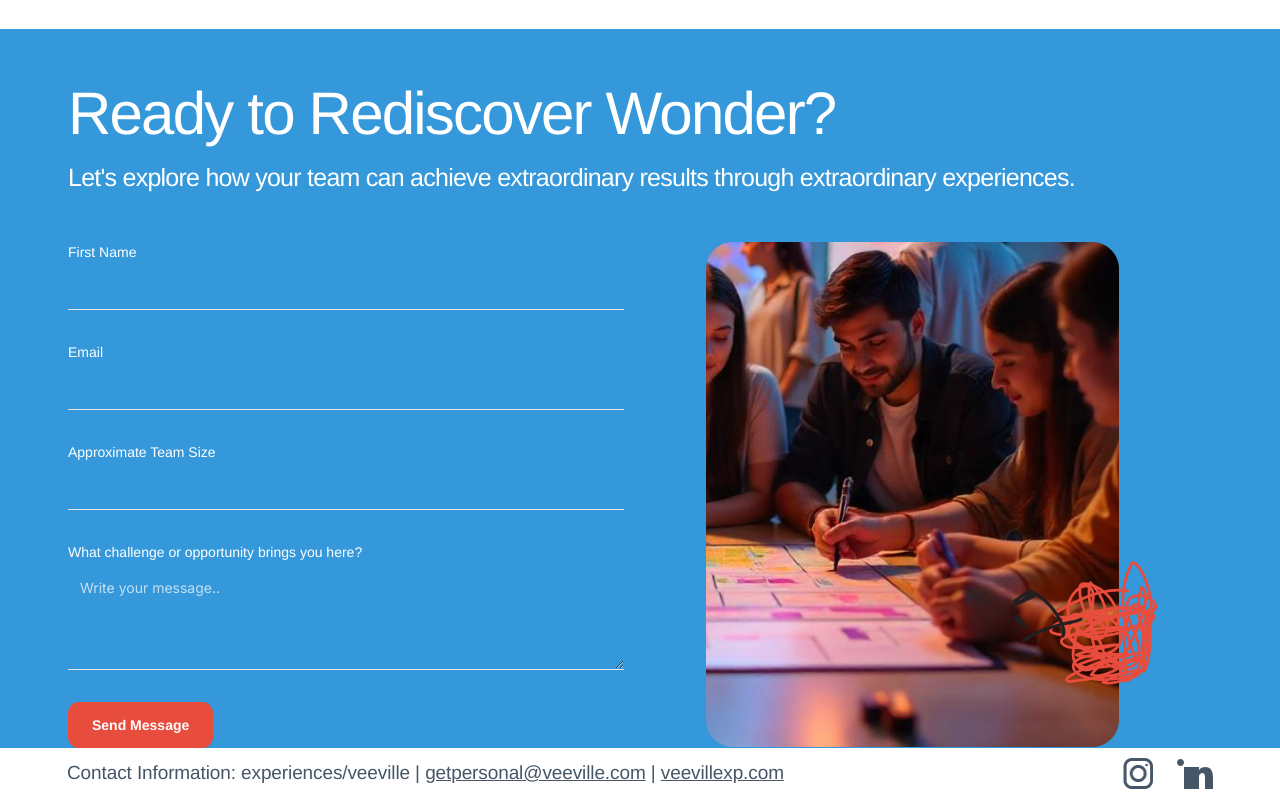
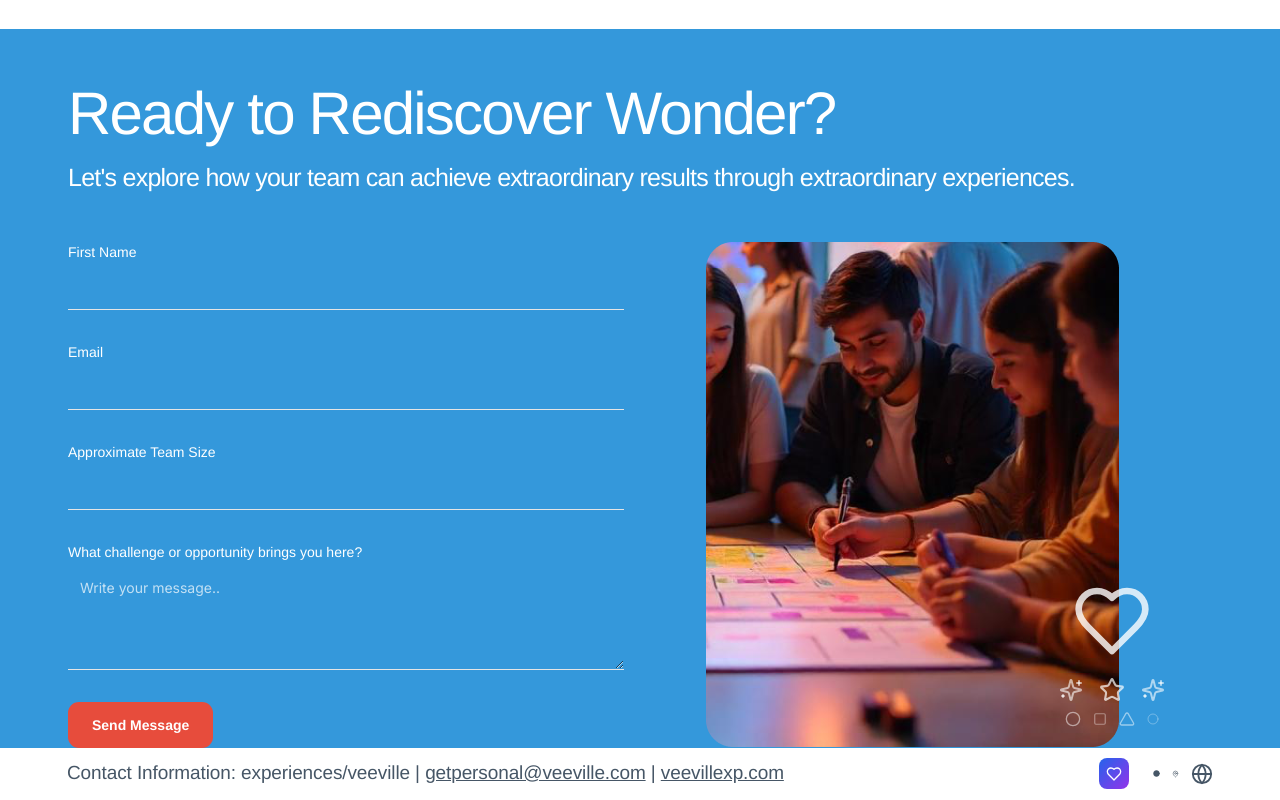
Before and after one commit to HemanthKumar-veeville/veeville-exp, a Next.js app: page / in a window 1280 px wide. Shown: the part 4005-4805 px from the top of the page. Built offline with nearby package versions, Linux system fonts and the light colour scheme.

Commit message:
Replace Footer Images with Lucide React Icons

```diff
--- a/app/page.tsx
+++ b/app/page.tsx
@@ -16,6 +16,15 @@ import {
   Users,
   Zap,
   Shield,
+  Mail,
+  Phone,
+  MapPin,
+  Globe,
+  Heart,
+  Sparkles,
+  Circle,
+  Square,
+  Triangle,
 } from "lucide-react";
 import Link from "next/link";
 import { Input } from "@/components/ui/input";
@@ -645,37 +654,33 @@ const ContactFormSection = () => (
             src="/img/mask-group.png"
           />
 
-          {/* Decorative elements - simplified for mobile */}
-          <div className="absolute w-[150px] sm:w-[175px] lg:w-[201px] h-[140px] sm:h-[160px] lg:h-[187px] bottom-0 right-0">
-            <img
-              className="absolute w-[80px] sm:w-[95px] lg:w-[109px] h-[90px] sm:h-[105px] lg:h-[124px] top-0 left-[25px] sm:left-[30px] lg:left-[37px]"
-              alt="Clip path group"
-              src="/img/clip-path-group.png"
-            />
-            {/* Additional decorative elements - hidden on mobile for cleaner look */}
-            <div className="hidden sm:block">
-              <img
-                className="absolute w-[45px] sm:w-[55px] lg:w-[63px] h-[18px] sm:h-[22px] lg:h-[26px] top-[35px] sm:top-[42px] lg:top-14 right-[20px] sm:right-[25px] lg:right-32"
-                alt="Vector"
-                src="/img/vector-1.svg"
-              />
-              <img
-                className="absolute w-[13px] sm:w-[15px] lg:w-[18px] h-[11px] sm:h-[13px] lg:h-4 top-[35px] sm:top-[42px] lg:top-[52px] right-[10px] sm:right-[12px] lg:right-[183px]"
-                alt="Clip path group"
-                src="/img/clip-path-group-1.png"
-              />
-              <img
-                className="absolute w-[40px] sm:w-[47px] lg:w-[55px] h-[35px] sm:h-[42px] lg:h-[50px] top-[18px] sm:top-[22px] lg:top-[27px] left-0"
-                alt="Clip path group"
-                src="/img/clip-path-group-2.png"
-              />
+          {/* Decorative elements with Lucide icons - responsive */}
+          <div className="absolute w-[120px] sm:w-[150px] lg:w-[201px] h-[100px] sm:h-[140px] lg:h-[187px] bottom-0 right-0 flex flex-col items-center justify-center">
+            {/* Main decorative icon */}
+            <div className="flex items-center justify-center mb-2 sm:mb-3 lg:mb-4">
+              <Heart className="w-[40px] sm:w-[60px] lg:w-[80px] h-[40px] sm:h-[60px] lg:h-[80px] text-white/80" />
+            </div>
+
+            {/* Secondary decorative icons - arranged in a pattern */}
+            <div className="flex items-center justify-center space-x-2 sm:space-x-3 lg:space-x-4 mb-2">
+              <Sparkles className="w-[16px] sm:w-[20px] lg:w-[24px] h-[16px] sm:h-[20px] lg:h-[24px] text-white/60" />
+              <Star className="w-[18px] sm:w-[22px] lg:w-[26px] h-[18px] sm:h-[22px] lg:h-[26px] text-white/70" />
+              <Sparkles className="w-[16px] sm:w-[20px] lg:w-[24px] h-[16px] sm:h-[20px] lg:h-[24px] text-white/60" />
+            </div>
+
+            {/* Bottom row of small decorative icons */}
+            <div className="flex items-center justify-center space-x-1 sm:space-x-2 lg:space-x-3">
+              <Circle className="w-[12px] sm:w-[14px] lg:w-[16px] h-[12px] sm:h-[14px] lg:h-[16px] text-white/50" />
+              <Square className="w-[10px] sm:w-[12px] lg:w-[14px] h-[10px] sm:h-[12px] lg:h-[14px] text-white/40" />
+              <Triangle className="w-[12px] sm:w-[14px] lg:w-[16px] h-[12px] sm:h-[14px] lg:h-[16px] text-white/50" />
+              <Circle className="w-[8px] sm:w-[10px] lg:w-[12px] h-[8px] sm:h-[10px] lg:h-[12px] text-white/30" />
             </div>
           </div>
         </div>
       </div>
     </div>
 
-    {/* Footer */}
+    {/* Footer with Lucide React Icons */}
     <footer className="absolute bottom-0 left-0 w-full">
       <div className="w-full h-auto lg:h-[52px] bg-white flex flex-col lg:flex-row items-center py-3 lg:py-0">
         <div className="mx-4 sm:mx-8 lg:mx-[67px] flex flex-col lg:flex-row justify-between items-center w-full gap-4 lg:gap-0">
@@ -687,7 +692,7 @@ const ContactFormSection = () => (
               href="mailto:getpersonal@veeville.com"
               rel="noopener noreferrer"
               target="_blank"
-              className="tracking-[-0.11px] underline"
+              className="tracking-[-0.11px] underline hover:text-blue-600 transition-colors"
             >
               getpersonal@veeville.com
             </a>
@@ -696,33 +701,24 @@ const ContactFormSection = () => (
               href="http://veevillexp.com"
               rel="noopener noreferrer"
               target="_blank"
-              className="tracking-[-0.11px] underline"
+              className="tracking-[-0.11px] underline hover:text-blue-600 transition-colors"
             >
               veevillexp.com
             </a>
           </div>
-          <div className="flex items-center">
-            <img
-              className="w-[24px] sm:w-[27px] lg:w-[30px] h-[25px] sm:h-[28px] lg:h-[31px]"
-              alt="Group"
-              src="/img/group-7.png"
-            />
-            <div className="ml-4 lg:ml-6 flex">
-              <img
-                className="w-[5px] sm:w-[6px] lg:w-[7px] h-[5px] sm:h-[6px] lg:h-[7px]"
-                alt="Vector"
-                src="/img/vector-76.svg"
-              />
-              <img
-                className="w-[5px] sm:w-[6px] lg:w-[7px] h-[16px] sm:h-[19px] lg:h-[22px] mt-1.5 lg:mt-2"
-                alt="Vector"
-                src="/img/vector-77.svg"
-              />
-              <img
-                className="w-[16px] sm:w-[19px] lg:w-[22px] h-[16px] sm:h-[19px] lg:h-[22px] mt-1.5 lg:mt-2"
-                alt="Vector"
-                src="/img/vector-78.svg"
-              />
+
+          {/* Footer icons using Lucide React - responsive sizing */}
+          <div className="flex items-center space-x-3 sm:space-x-4 lg:space-x-6">
+            {/* Company logo representation */}
+            <div className="flex items-center justify-center w-[24px] sm:w-[27px] lg:w-[30px] h-[25px] sm:h-[28px] lg:h-[31px] bg-gradient-to-br from-blue-600 to-purple-600 rounded-lg">
+              <Heart className="w-[12px] sm:w-[14px] lg:w-[16px] h-[12px] sm:h-[14px] lg:h-[16px] text-white" />
+            </div>
+
+            {/* Decorative icons */}
+            <div className="flex items-center space-x-1 sm:space-x-2 lg:space-x-3">
+              <Circle className="w-[5px] sm:w-[6px] lg:w-[7px] h-[5px] sm:h-[6px] lg:h-[7px] text-[#465666] fill-current" />
+              <MapPin className="w-[5px] sm:w-[6px] lg:w-[7px] h-[16px] sm:h-[19px] lg:h-[22px] text-[#465666]" />
+              <Globe className="w-[16px] sm:w-[19px] lg:w-[22px] h-[16px] sm:h-[19px] lg:h-[22px] text-[#465666]" />
             </div>
           </div>
         </div>
```
